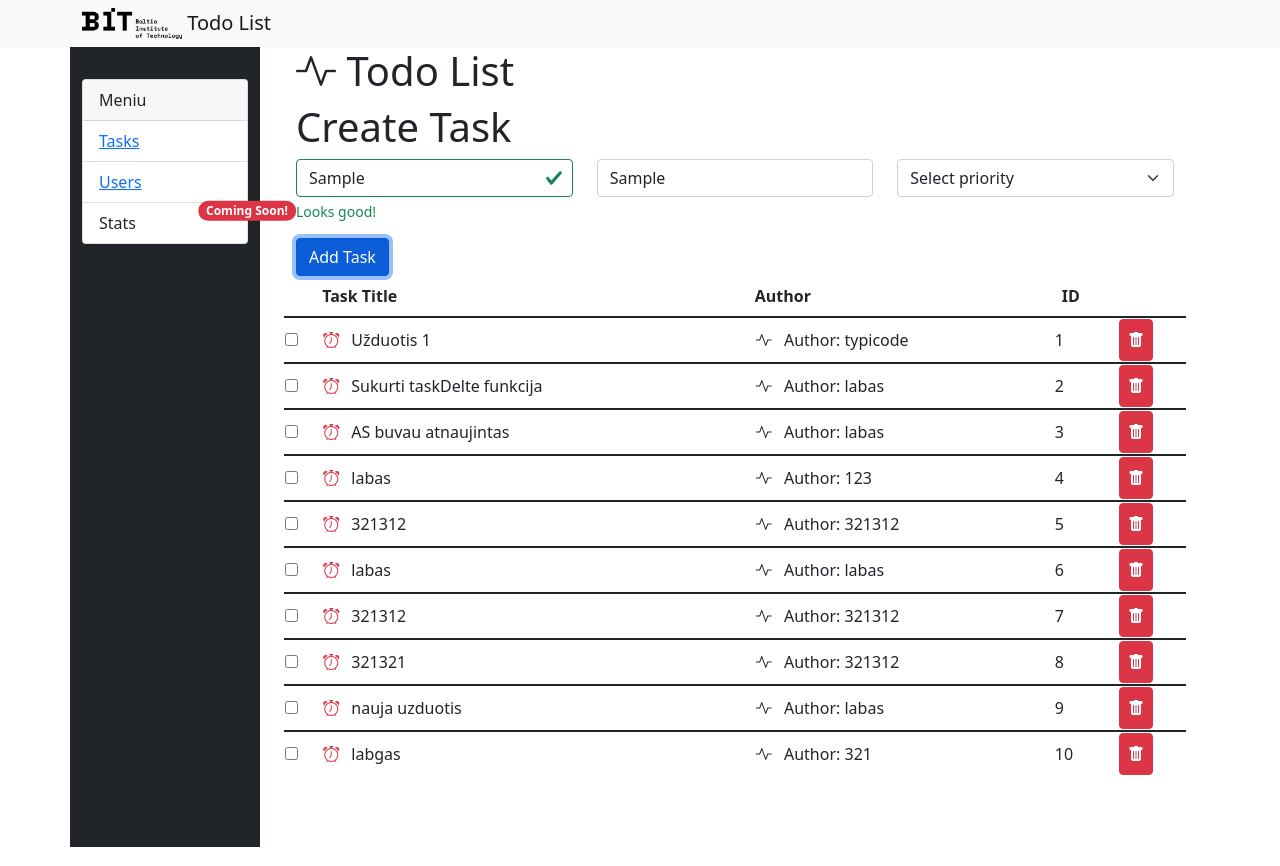
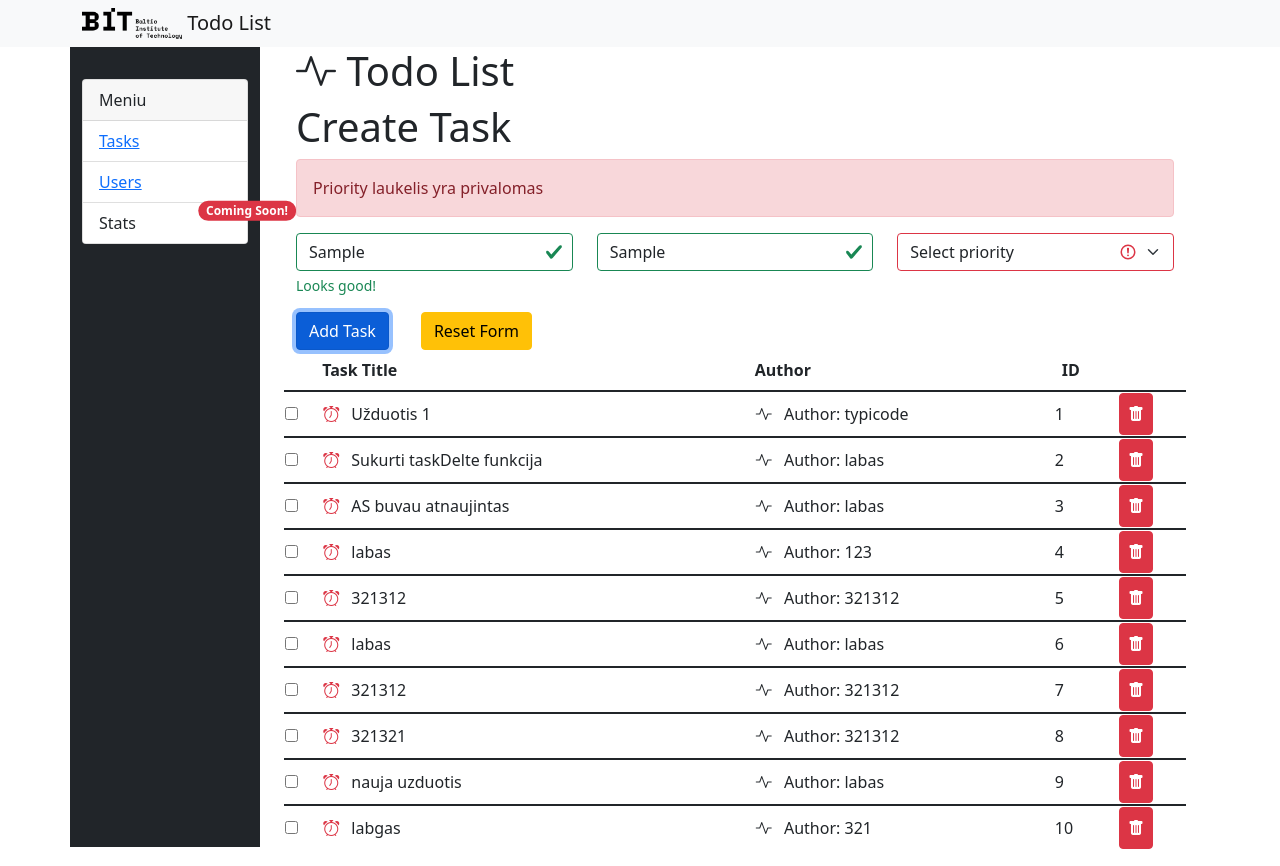
Before and after one commit to eimkasp/angular-json-server-todo-list, an Angular app: page / in a window 1280 px wide. Both pictures are taken after typing "Sample", "Sample" into the empty fields and a click on the input "Add Task". Built offline with nearby package versions, Linux system fonts and the light colour scheme; no server answers; data requests are answered from the project's data file.

Commit message:
Uzduociu formos validacijos patobulinimai

```diff
--- a/src/app/components/task-create/task-create.component.html
+++ b/src/app/components/task-create/task-create.component.html
@@ -3,6 +3,26 @@
 <!-- #taskForm - lokalus template kintamasis (pasiekiamas tik siame html faile)
 ngForm - pasakoma, kad sis kintamasis saugo visos formos duomenis
 -->
+
+<div class="alert alert-danger" *ngIf="taskForm.submitted && taskForm.invalid">
+  <!-- Div'as naudojams klaidoms atvaizduoti -->
+  <div *ngIf="title.errors?.['required']">
+    Title laukelis privalomas
+  </div>
+
+  <div *ngIf="title.errors?.['minlength']">
+    Title laukelis turi buti bent 4 simboliu
+  </div>
+
+  <div *ngIf="author.errors?.['required']">
+    Author laukelis yra privalomas
+  </div>
+
+  <div *ngIf="priority.errors?.['required']">
+    Priority laukelis yra privalomas
+  </div>
+</div>
+
 <form (ngSubmit)="taskCreate(taskForm)" #taskForm="ngForm">
   <div class="row">
     <div class="col-4">
@@ -11,6 +31,10 @@ ngForm - pasakoma, kad sis kintamasis saugo visos formos duomenis
         <!-- #title - lokalus template kintamasis (pasiekiams tik siame html faile) -->
         <!-- #title="ngModel" - jo tipas nusako, kad tai reiksme, kuri nustatoma laukeliui, per [(ngModel)] -->
         <!-- [class.is-valid]="title.valid"] prideti klase elementui, pagal tam tikra salyga -->
+        <!--
+          Visi angular validatoriai: https://angular.io/api/forms/Validators
+          Visi html validatoriai: https://developer.mozilla.org/en-US/docs/Web/Guide/HTML/Constraint_validation/
+        -->
         <input type="text"
         [(ngModel)]="task.title"
         placeholder="Enter Task name"
@@ -18,9 +42,9 @@ ngForm - pasakoma, kad sis kintamasis saugo visos formos duomenis
         #title="ngModel"
         class="form-control is-valid"
         [class.is-valid]="title.valid"
-        [class.is-invalid]="title.invalid && title.dirty"
-        required
-        />
+        [class.is-invalid]="title.invalid && taskForm.submitted"
+        minlength="4"
+        required />
 
         <!-- Div'as naudojamas atvaizduoti, kad laukelis yra uzpildytas teisingai -->
         <div *ngIf="title.valid && title.dirty" class="valid-feedback">
@@ -29,23 +53,22 @@ ngForm - pasakoma, kad sis kintamasis saugo visos formos duomenis
 
         <!-- Div'as naudojams klaidoms atvaizduoti -->
         <div *ngIf="title.invalid && title.dirty">
-            Title laukelis neuzpildytas
+          Title laukelis neteisingas
         </div>
       </div>
     </div>
 
     <div class="col-4">
       <div class="form-group">
-        <input type="text"
-        placeholder="Enter Author name"
-        [(ngModel)]="task.author"
-        name="author"
-        class="form-control" />
+        <input type="text" placeholder="Enter Author name" [(ngModel)]="task.author" name="author" class="form-control"
+          required #author="ngModel" [class.is-valid]="author.valid"
+          [class.is-invalid]="author.invalid && taskForm.submitted" />
       </div>
     </div>
 
     <div class="col-4">
-      <select name="priority" [(ngModel)]="task.priority" class="form-select">
+      <select name="priority" [(ngModel)]="task.priority" class="form-select" required #priority="ngModel"
+        [class.is-valid]="priority.valid" [class.is-invalid]="priority.invalid && taskForm.submitted">
         <!-- Perduodame su ngValue string reiksme -->
         <option value="" disabled>Select priority</option>
         <option value="high" ngValue="high">High</option>
@@ -55,8 +78,16 @@ ngForm - pasakoma, kad sis kintamasis saugo visos formos duomenis
     </div>
 
     <div class="col-4">
-      <div class="form-group">
-        <input type="submit" class="btn btn-primary mt-3" value="Add Task">
+      <div class="form-group mt-3">
+        <!-- Dinaminio disabled atributo pavyzdys
+        [disabled]="taskForm.invalid"
+        -->
+        <input type="submit" class="btn btn-primary me-3" value="Add Task">
+
+        <!-- Formos Reset Mygtuko pavyzdys -->
+        <button type="button" class="ms-3 btn btn-warning" (click)="taskForm.resetForm()">
+          Reset Form
+        </button>
       </div>
     </div>
   </div>
```
